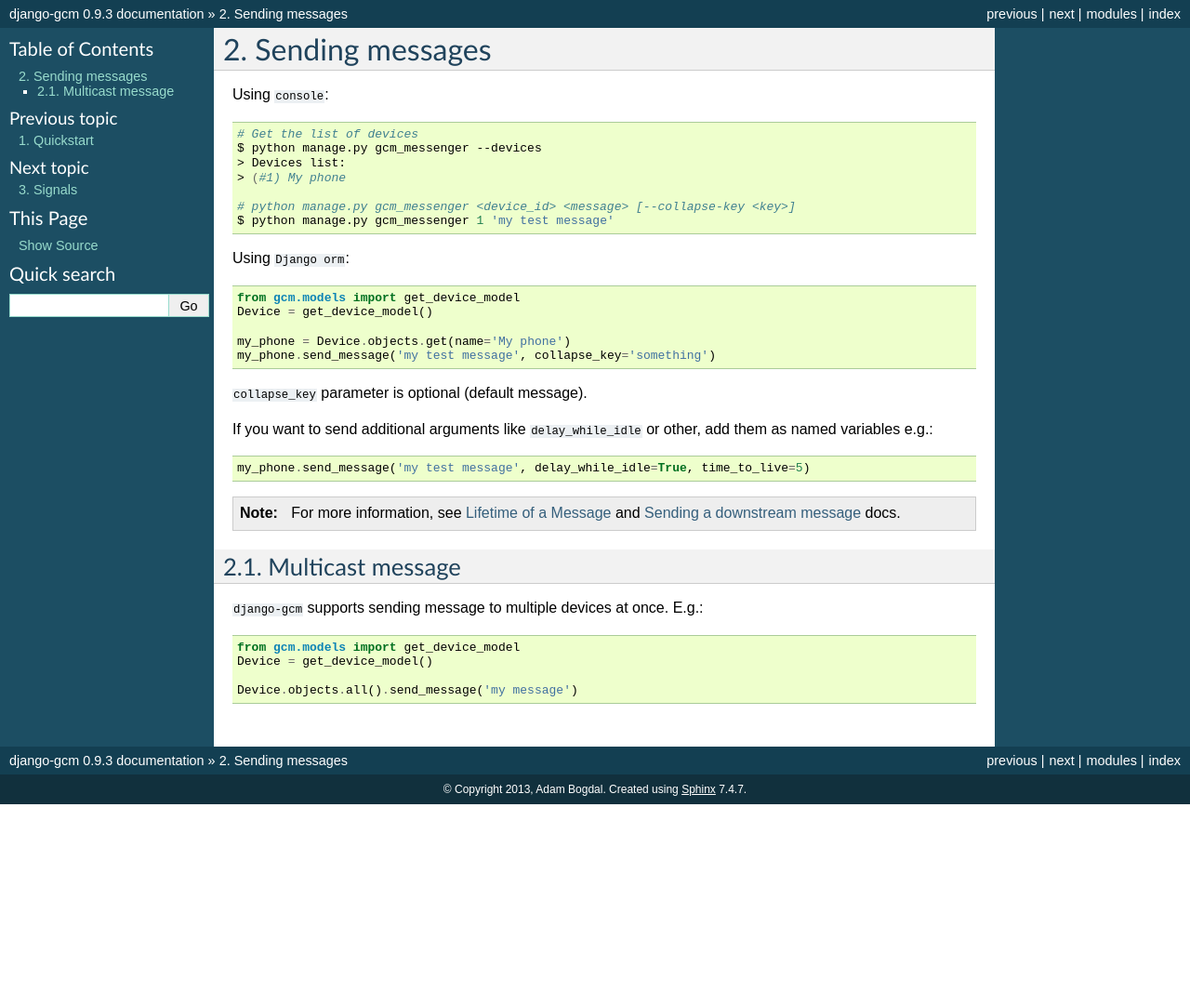
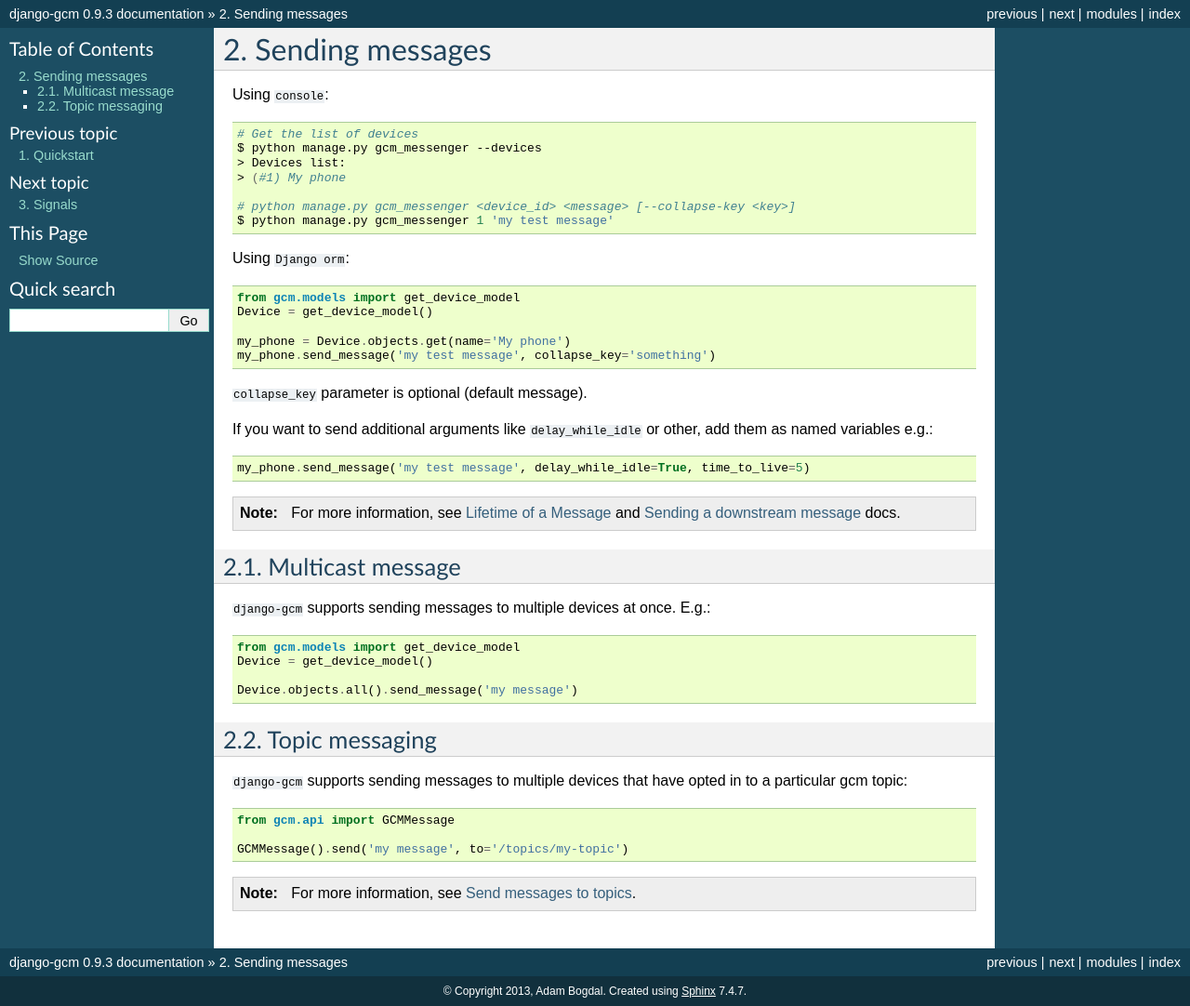
Before and after one commit to bogdal/django-gcm, a Sphinx documentation site: the page built from docs/sending_messages.rst, in a window 1280 px wide. Shown: the whole page at 93% size. Built offline with Sphinx 7.4.7, drawn with Linux system fonts in a browser that asks for light colours; before the commit the page ends 900 px from its top, so only the background shows below that.

Commit message:
Add topic messaging to the docs

```diff
--- a/docs/sending_messages.rst
+++ b/docs/sending_messages.rst
@@ -36,9 +36,23 @@
 Multicast message
 -----------------
 
-``django-gcm`` supports sending message to multiple devices at once. E.g.::
+``django-gcm`` supports sending messages to multiple devices at once. E.g.::
 
     from gcm.models import get_device_model
     Device = get_device_model()
 
     Device.objects.all().send_message('my message')
+
+
+Topic messaging
+-----------------------
+
+``django-gcm`` supports sending messages to multiple devices that have opted in to a particular gcm topic::
+
+    from gcm.api import GCMMessage
+
+    GCMMessage().send('my message', to='/topics/my-topic')
+
+.. _Send messages to topics: https://developers.google.com/cloud-messaging/topic-messaging
+
+.. note:: For more information, see `Send messages to topics`_.
```
